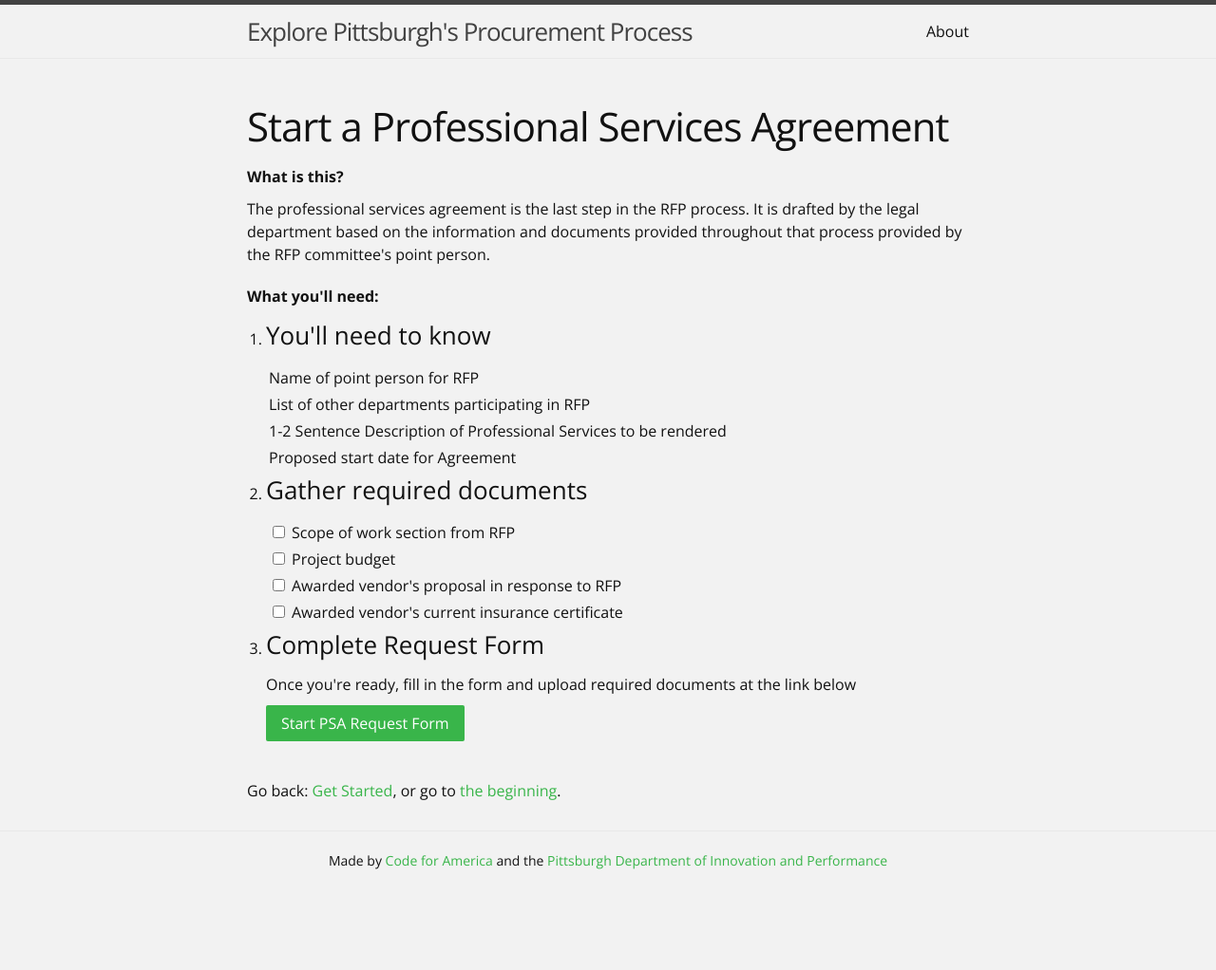
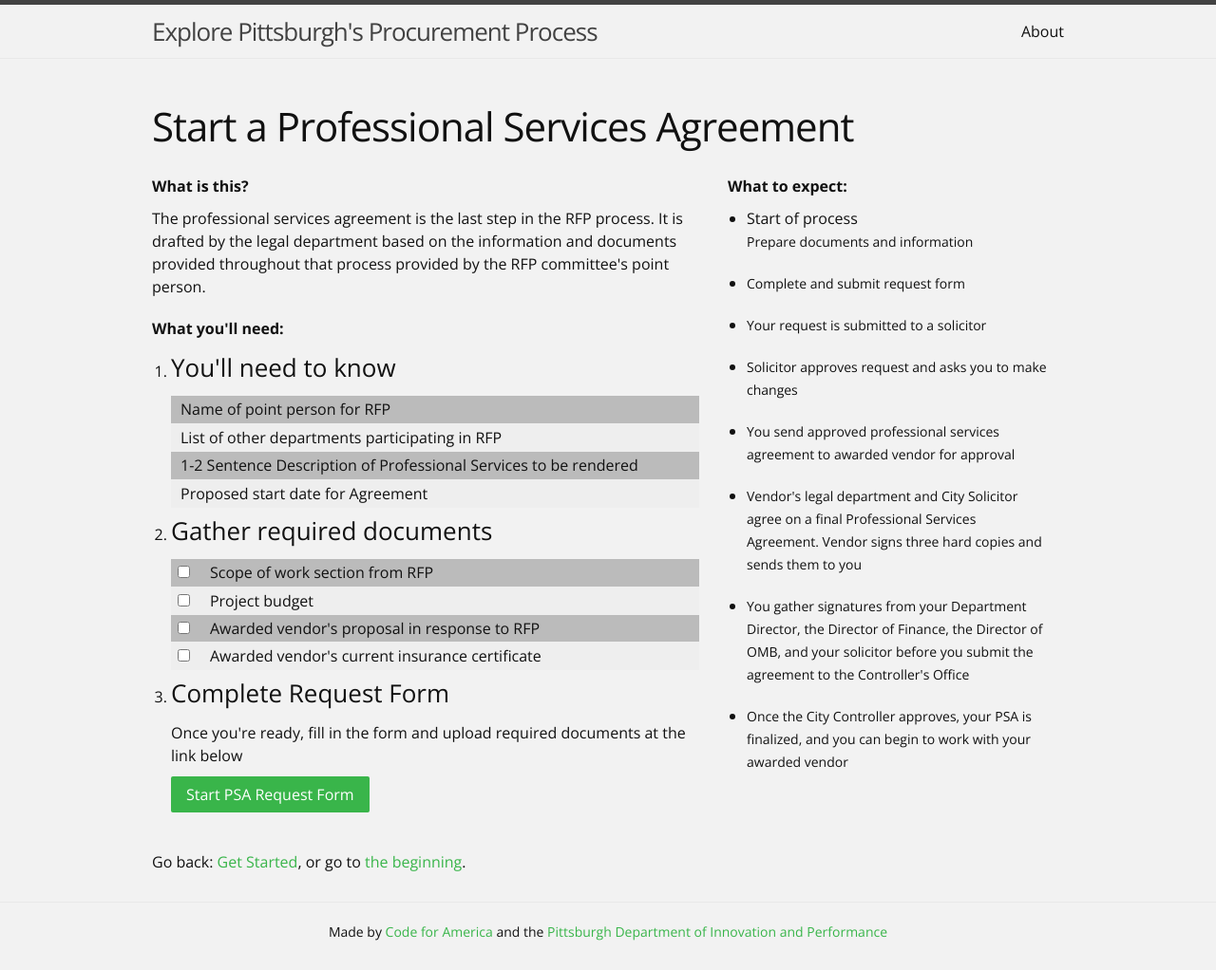
Before and after one commit to codeforamerica/pittsburgh-procurement-explorer, a Jekyll site: the page built from _posts/2015-01-01-start-a-contract.md, in a window 1280 px wide. Shown: the whole page at 95% size. Built offline with Jekyll 4.4.1, drawn with Linux system fonts in a browser that asks for light colours; before the commit the page ends 947 px from its top, so only the background shows below that.

Commit message:
add right bumper of what to expect

```diff
--- a/_layouts/termination_node.html
+++ b/_layouts/termination_node.html
@@ -9,6 +9,7 @@ layout: default
   </div>
 
   <div class="post-content">
+    <div class="row">
 
       <div class="left-content-pane">
 
@@ -87,8 +89,18 @@ layout: default
 
       </div>
       <div class="right-content-pane">
+        <p class="callout-title">What to expect:</p>
+        <ul>
+        {% for node in page.timeline %}
+          <li class="timeline-node">
+            {% if node.title %}{{ node.title }}<br>{% endif %}
+            <span class="timeline-node-body">{{ node.body }}</span>
+          </li>
+        {% endfor %}
+        </ul>
       </div>
 
+    </div>
 
     {% for prev in page.origin %}
       <p>Go back: <a href="{{ site.baseurl }}/{{ prev.url }}">{{ prev.text }}</a>, or go to <a href="{{ site.baseurl }}/">the beginning</a>.</p>
--- a/_posts/2015-01-01-start-a-contract.md
+++ b/_posts/2015-01-01-start-a-contract.md
@@ -39,4 +39,22 @@ steps:
     extlink_description: "Once you're ready, fill in the form and upload required documents at the link below"
     url: "https://teampgh.typeform.com/to/im7FNa"
     button_text: Start PSA Request Form
+timeline:
+  -
+    title: "Start of process"
+    body: "Prepare documents and information"
+  -
+    body: "Complete and submit request form"
+  -
+    body: "Your request is submitted to a solicitor"
+  -
+    body: "Solicitor approves request and asks you to make changes"
+  -
+    body: "You send approved professional services agreement to awarded vendor for approval"
+  -
+    body: "Vendor's legal department and City Solicitor agree on a final Professional Services Agreement. Vendor signs three hard copies and sends them to you"
+  -
+    body: "You gather signatures from your Department Director, the Director of Finance, the Director of OMB, and your solicitor before you submit the agreement to the Controller's Office"
+  -
+    body: "Once the City Controller approves, your PSA is finalized, and you can begin to work with your awarded vendor"
 ---
--- a/_sass/_layout.scss
+++ b/_sass/_layout.scss
@@ -199,7 +199,7 @@
  * Posts
  */
 .post-header {
-    margin-bottom: $spacing-unit;
+    margin-bottom: $spacing-unit * 1.5;
 }
 
 .post-title {
--- a/_sass/_termination-node.scss
+++ b/_sass/_termination-node.scss
@@ -1,11 +1,38 @@
+.row {
+  display: table;
+  width: 100%
+}
+
+.left-content-pane,
+.right-content-pane {
+  float: left;
+  position: relative;
+}
+
+.left-content-pane {
+  left: 0;
+  width: 60%;
+}
+
+.right-content-pane {
+  margin-left: 30px;
+  width: 35%;
+}
+
 .callout-title {
-  // font-variant: small-caps;
   font-weight: bold;
 }
 
 .left-content-description {
+  padding-bottom: 20px;
+}
 
-  padding-bottom: 20px;
+table {
+  border-collapse: collapse;
+  border-spacing: 0;
+  background-color: #eee;
+  margin-bottom: 5px;
+  width: 100%;
 }
 
 .step-by-step-walkthrough {
@@ -14,11 +41,41 @@
   }
 
   .step-body {
-    .step-list {
+    .step-list,
+    .step-infoboxes {
 
-      tr {
-        border: 1px solid black;
+
+      tr:nth-of-type(odd) {
+        background-color: #bbb;
+        line-height: 1.428571429;
+        vertical-align: top;
+      }
+
+      tr:first-child {
+        td {
+          border-top: 0;
+        }
+      }
+
+      td {
+        // border-top: 1px solid black;
+        vertical-align: top;
+        padding: 3px;
+      }
+
+      .step-list-item {
+        td {
+          padding-left: 10px;
+        }
       }
     }
   }
 }
+
+.timeline-node {
+  margin-bottom: $spacing-unit;
+}
+
+.timeline-node-body {
+  font-size: $small-font-size
+}
--- a/css/main.scss
+++ b/css/main.scss
@@ -23,7 +23,7 @@ $grey-color-light: lighten($grey-color, 40%);
 $grey-color-dark:  darken($grey-color, 25%);
 
 // Width of the content area
-$content-width:    800px;
+$content-width:    1000px;
 
 $on-palm:          600px;
 $on-laptop:        800px;
```
Also changed, not shown: other parts of _layouts/termination_node.html (+1 -0 lines). Lines whose indentation alone changed are shown as unchanged.
